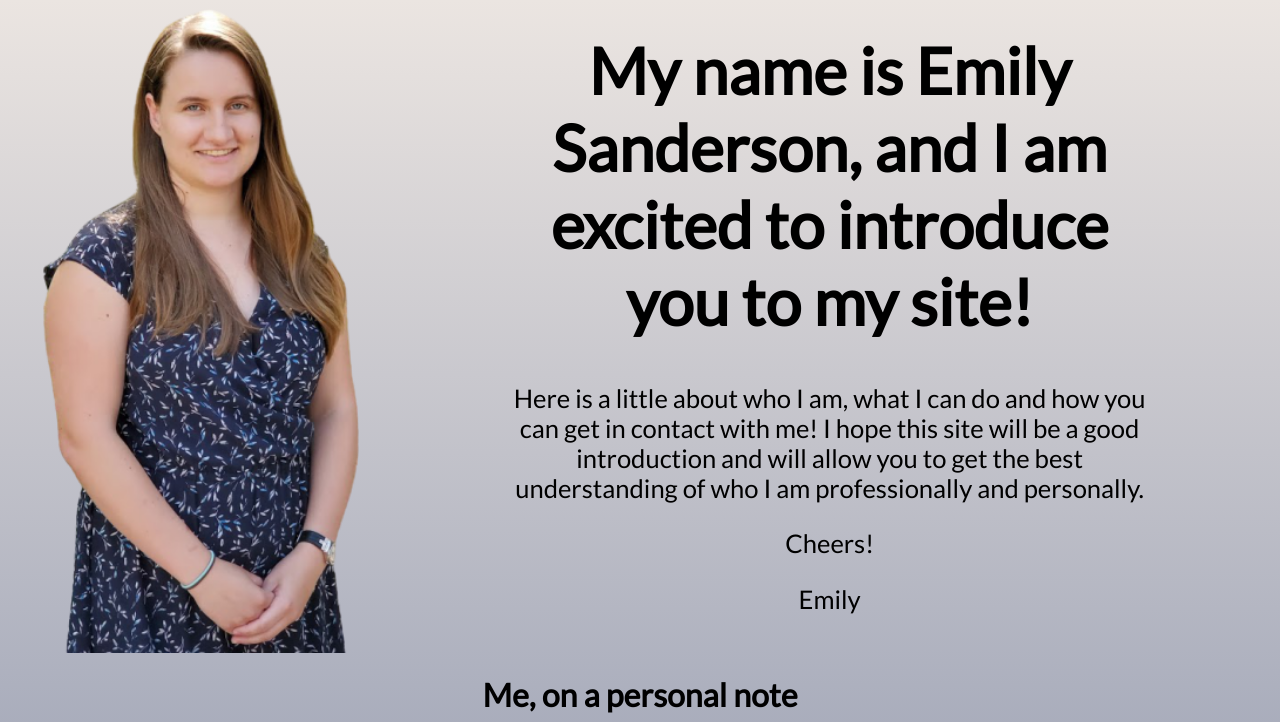
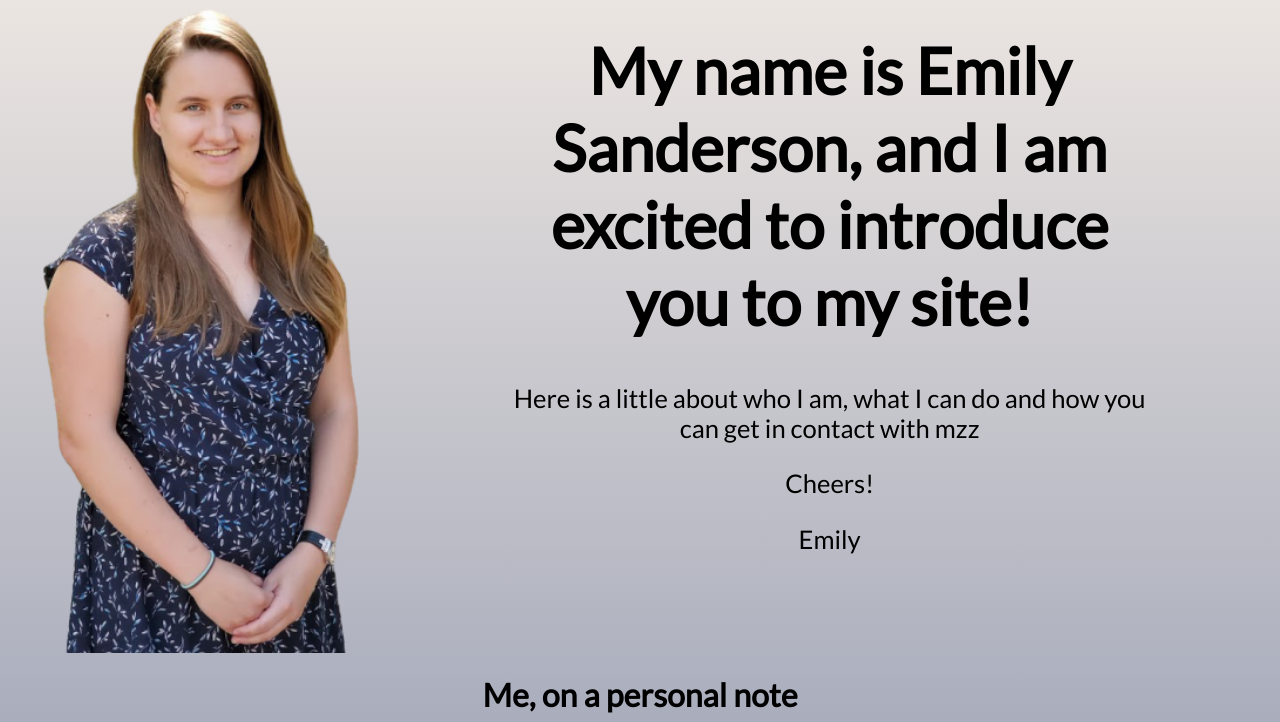
Before and after one commit to EmilySanderson/EmilySanderson.github.io, a plain HTML site: page index.html in a window 1280 px wide. Shown: the part 78-800 px from the top of the page. Drawn offline with Linux system fonts and the light colour scheme; no server answers.

Commit message:
Removed sentence in website main page

```diff
--- a/index.html
+++ b/index.html
@@ -105,8 +105,7 @@ select {
     </h1>
 
     <p>
-    Here is a little about who I am, what I can do and how you can get in contact with me!
-    I hope this site will be a good introduction and will allow you to get the best understanding of who I am professionally and personally.
+    Here is a little about who I am, what I can do and how you can get in contact with mzz
     </p>
     <p>
     Cheers!
```
